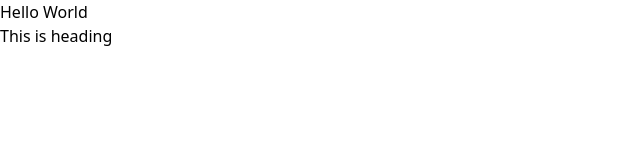
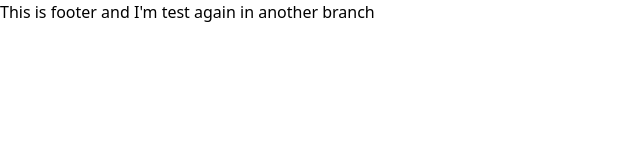
Before and after one commit to SalaiZawHtetAung/test-git-at-home, a website built with Vite: page index.html in a window 1280 px wide. Shown: the whole page, without its empty margins (0-640 px from the left). Built offline with nearby package versions, Linux system fonts and the light colour scheme.

Commit message:
footer added

```diff
--- a/index.html
+++ b/index.html
@@ -8,9 +8,7 @@
   </head>
   <body>
 
-    <h1>Hello World</h1>
-    <p>This is heading</p>
-
+      <p>This is footer and I'm test again in another branch</p>
 
     <script type="module" src="/main.js"></script>
   </body>
```
